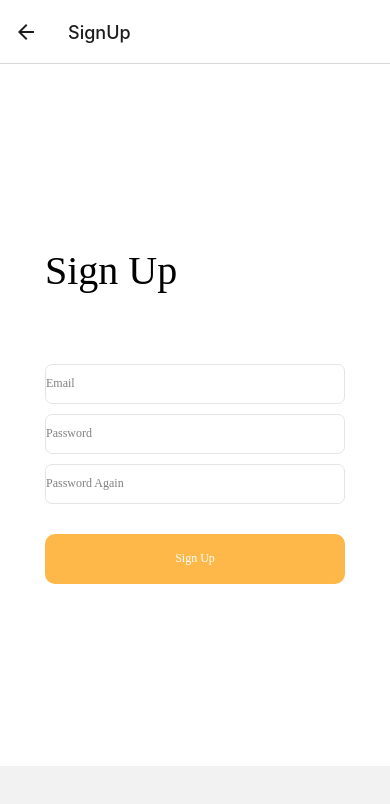
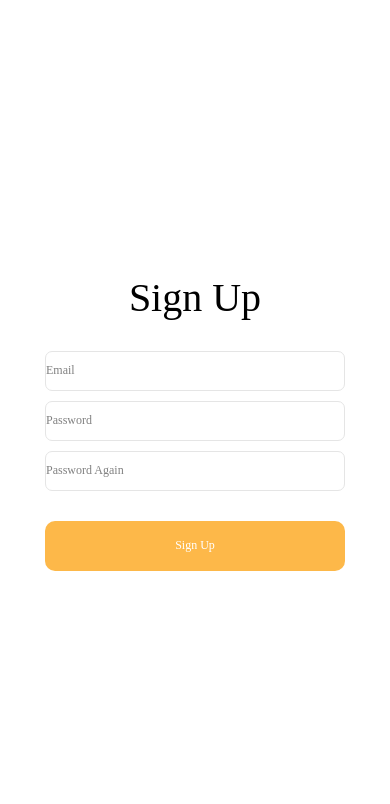
Before and after one commit to adiguzelburak/shopping-list-react-native, a React Native app: screen /SignUp in a window 390 px wide. Shown: the top 804 px of the page. Built offline with nearby package versions, Linux system fonts and the light colour scheme.

Commit message:
pages height styles changed

```diff
--- a/App.js
+++ b/App.js
@@ -25,7 +25,11 @@ const App = () => {
           name="Login"
           component={Login}
         />
-        <Stack.Screen name="SignUp" component={SignUp} />
+        <Stack.Screen
+          options={{headerShown: false}}
+          name="SignUp"
+          component={SignUp}
+        />
         <Stack.Screen
           options={{headerShown: false}}
           name="Home"
--- a/pages/Home.js
+++ b/pages/Home.js
@@ -1,4 +1,11 @@
-import {View, Text, StyleSheet, ScrollView, AsyncStorage} from 'react-native';
+import {
+  View,
+  Text,
+  StyleSheet,
+  ScrollView,
+  AsyncStorage,
+  TouchableOpacity,
+} from 'react-native';
 import React, {useEffect, useState} from 'react';
 import AddProductButton from '../components/addProductButton';
 import Dialog from 'react-native-dialog';
@@ -15,7 +22,6 @@ export default function Home() {
 
   useEffect(() => {
     _retrieveData();
-    console.log(list.length);
   }, []);
   useEffect(() => {
     _storeData();
@@ -32,7 +38,7 @@ export default function Home() {
 
   const handleAdd = () => {
     if ((addNewPrice == '') & (addNewProduct == '')) {
-      alert('Please enter all inputs.','title');
+      alert('Please enter all inputs.', 'title');
       return;
     }
     setList(x => [
@@ -51,6 +57,11 @@ export default function Home() {
 
   const addProduct = () => {
     setVisible(true);
+  };
+
+  const isBoughtCheck = () => {
+    setList(prevData => [{...prevData, isBought: true}]);
+    console.log(list);
   };
 
   // AsyncStorage
@@ -130,7 +141,9 @@ export default function Home() {
         <ScrollView showsVerticalScrollIndicator={false}>
           {list.map(children => (
             <View style={styles.viewBox}>
-              <Text style={styles.product}>{children.id}</Text>
+              {/* <TouchableOpacity onPress={isBoughtCheck}>
+                <View style={styles.isBoughtButton} />
+              </TouchableOpacity> */}
               <Text style={styles.product}>{children.product}</Text>
               <Text style={styles.price}>{children.price}$</Text>
               <DeleteProductButton
@@ -156,7 +169,7 @@ export default function Home() {
 
 // size:
 const width_proportion = '100%';
-const height_proportion = '90%';
+const height_proportion = '100%';
 // colors:
 const primary = '#FDB849';
 const secondary = '#14213D';
@@ -195,7 +208,7 @@ const styles = StyleSheet.create({
     borderColor: gray,
     borderWidth: 1,
     width: 330,
-    height: 50,
+    height: 80,
   },
   product: {
     fontFamily: 'EuclidCircularB-SemiBold',
@@ -223,4 +236,13 @@ const styles = StyleSheet.create({
     marginTop: 40,
     width: 300,
   },
+  isBoughtButton: {
+    display: 'flex',
+    justifyContent: 'center',
+    alignItems: 'center',
+    width: 25,
+    height: 25,
+    borderRadius: 50,
+    backgroundColor: secondary,
+  },
 });
--- a/pages/Login.js
+++ b/pages/Login.js
@@ -58,7 +58,7 @@ const Login = ({navigation}) => {
 
 // size:
 const width_proportion = '100%';
-const height_proportion = '90%';
+const height_proportion = '100%';
 // colors:
 const primary = '#FDB849';
 const secondary = '#14213D';
@@ -74,6 +74,7 @@ const styles = StyleSheet.create({
     width: width_proportion,
     height: height_proportion,
     backgroundColor: 'white',
+
   },
   viewBox: {
     display: 'flex',
--- a/pages/SignUp.js
+++ b/pages/SignUp.js
@@ -35,7 +35,7 @@ const SignUp = () => {
 
 // size:
 const width_proportion = '100%';
-const height_proportion = '90%';
+const height_proportion = '100%';
 // colors:
 const primary = '#FDB849';
 const secondary = '#14213D';
@@ -63,9 +63,9 @@ const styles = StyleSheet.create({
     fontFamily: 'EuclidCircularB-SemiBold',
     fontWeight: '500',
     fontSize: 40,
-    marginBottom: 50,
+    marginBottom: 10,
     color: dark,
-    width: 300,
+    width: 'auto',
   },
   loginInput: {
     color: gray,
```
